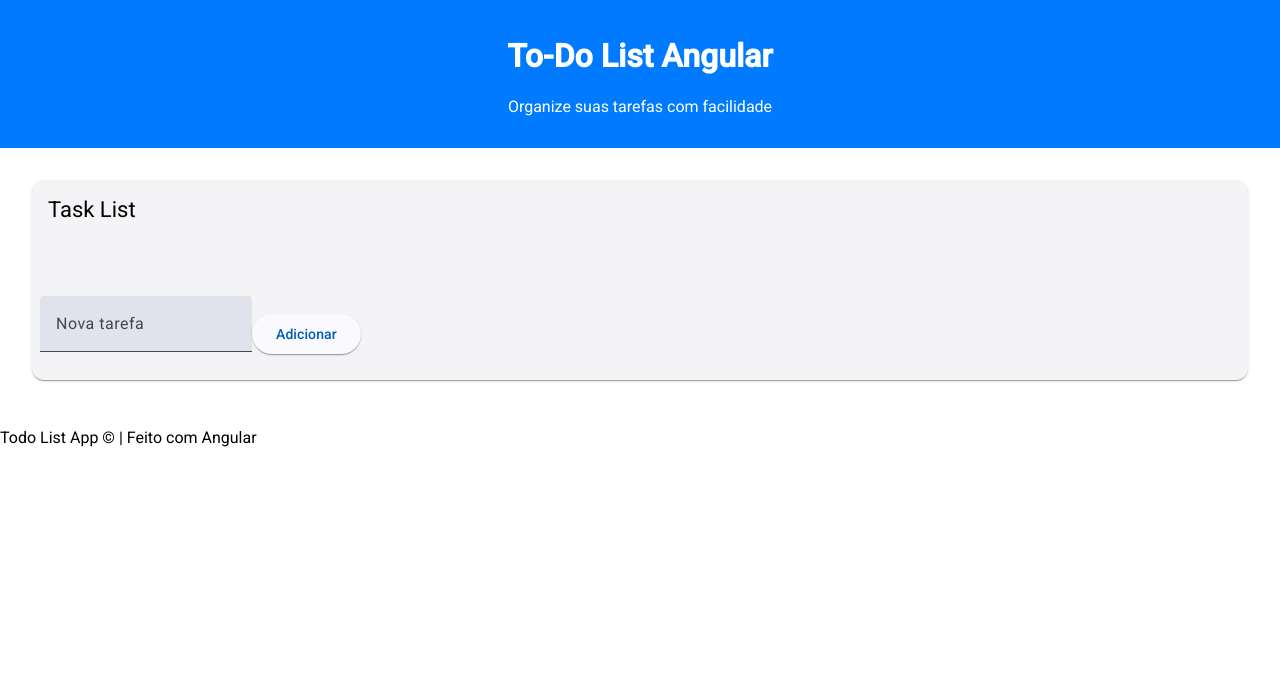
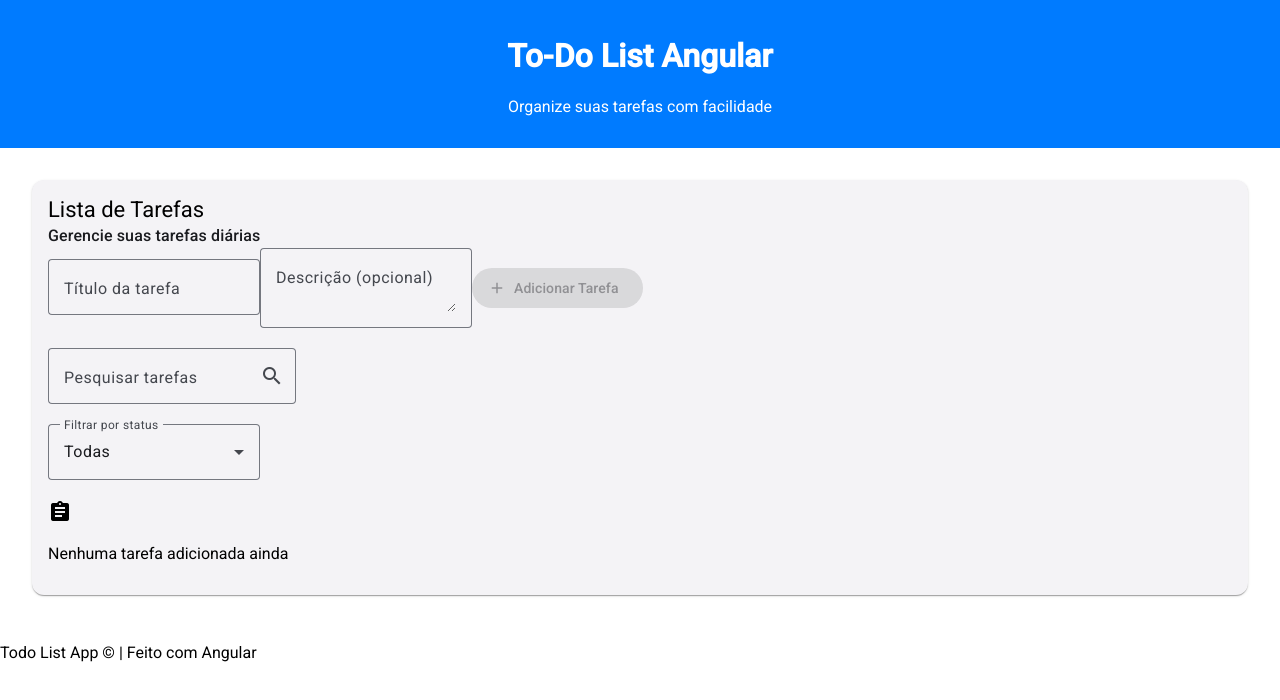
Before and after one commit to GermanoAugustoFB/todo-list-angular, an Angular app: page / in a window 1280 px wide. Shown: the top 700 px of the page. Built offline with nearby package versions, Linux system fonts and the light colour scheme.

Commit message:
feat: improve task list template with filtering and statistics view

```diff
--- a/src/app/components/task-list/task-list.component.html
+++ b/src/app/components/task-list/task-list.component.html
@@ -1,23 +1,94 @@
-<mat-card>
+<div class="task-list-container">
+  <mat-card class="main-card">
     <mat-card-header>
-    <mat-card-title>Task List</mat-card-title>
+      <mat-card-title>Lista de Tarefas</mat-card-title>
+      <mat-card-subtitle>Gerencie suas tarefas diárias</mat-card-subtitle>
     </mat-card-header>
+
     <mat-card-content>
-    <mat-list>
-      <mat-list-item>
+      <!-- Formulário para adicionar nova tarefa -->
+      <div class="add-task-form">
+        <mat-form-field appearance="outline" class="full-width">
+          <mat-label>Título da tarefa</mat-label>
+          <input matInput [(ngModel)]="newTaskTitle" placeholder="O que precisa ser feito?" />
+        </mat-form-field>
+
+        <mat-form-field appearance="outline" class="full-width">
+          <mat-label>Descrição (opcional)</mat-label>
+          <textarea matInput [(ngModel)]="newTaskDescription" placeholder="Detalhes da tarefa"></textarea>
+        </mat-form-field>
+
+        <button mat-raised-button color="primary" (click)="onAddTask()" [disabled]="!newTaskTitle.trim()">
+          <mat-icon>add</mat-icon> Adicionar Tarefa
+        </button>
+      </div>
+
+      <!-- Campo de pesquisa e filtros -->
+      <div class="search-filter-container">
+        <!-- Campo de pesquisa -->
+        <mat-form-field appearance="outline" class="search-field">
+          <mat-label>Pesquisar tarefas</mat-label>
+          <input matInput [(ngModel)]="searchText" (keyup)="applyFilter()" placeholder="Buscar por título ou descrição">
+          <mat-icon matSuffix>search</mat-icon>
+        </mat-form-field>
+
+        <!-- Filtros por status -->
+        <div class="filters-container">
+          <mat-form-field appearance="outline">
+            <mat-label>Filtrar por status</mat-label>
+            <mat-select [(ngModel)]="filterStatus" (selectionChange)="applyFilter()">
+              <mat-option value="all">Todas</mat-option>
+              <mat-option value="active">Pendentes</mat-option>
+              <mat-option value="completed">Concluídas</mat-option>
+            </mat-select>
+          </mat-form-field>
+
+          <button mat-button color="warn" *ngIf="hasCompletedTasks()"
+                  (click)="clearCompletedTasks()" matTooltip="Remover tarefas concluídas">
+            <mat-icon>delete_sweep</mat-icon> Limpar concluídas
+          </button>
+        </div>
+      </div>
+
+      <!-- Lista de tarefas com drag-and-drop -->
+      <div cdkDropList *ngIf="filteredTasks.length > 0; else noTasks"
+           (cdkDropListDropped)="onDrop($event)"
+           class="tasks-container">
+        <div *ngFor="let task of filteredTasks" cdkDrag class="task-drag-item">
+          <div class="drag-placeholder" *cdkDragPlaceholder></div>
+          <div class="drag-handle" cdkDragHandle>
+            <mat-icon>drag_indicator</mat-icon>
+          </div>
           <app-task-item
-        *ngFor="let task of tasks"
             [task]="task"
             (editTask)="onEditTask(task)"
             (deleteTask)="onDeleteTask(task.id)"
+            (toggleComplete)="onToggleTaskCompletion(task.id)"
           ></app-task-item>
-      </mat-list-item>
-    </mat-list>
+        </div>
+      </div>
+
+      <!-- Mensagem quando não há tarefas -->
+      <ng-template #noTasks>
+        <div class="no-tasks-message">
+          <mat-icon class="large-icon">assignment</mat-icon>
+          <p *ngIf="searchText && searchText.trim()">Nenhuma tarefa encontrada com "{{ searchText }}"</p>
+          <p *ngIf="!searchText || !searchText.trim()">
+            {{ filterStatus === 'all' ? 'Nenhuma tarefa adicionada ainda' :
+               filterStatus === 'active' ? 'Nenhuma tarefa pendente' :
+               'Nenhuma tarefa concluída' }}
+          </p>
+        </div>
+      </ng-template>
     </mat-card-content>
-  <mat-card-actions>
-    <mat-form-field appearance="fill">
-      <input matInput [(ngModel)]="newTask" placeholder="Nova tarefa" />
-    </mat-form-field>
-    <button mat-raised-button color="primary" (click)="onAddTask()">Adicionar</button>
-  </mat-card-actions>
+
+    <!-- Contador de tarefas -->
+    <mat-card-footer *ngIf="tasks.length > 0">
+      <div class="tasks-counter">
+        <span>{{ tasks.length }} {{ tasks.length === 1 ? 'tarefa' : 'tarefas' }} no total</span>
+        <span>{{ getPendingTasksCount() }} pendentes</span>
+        <span>{{ getCompletedTasksCount() }} concluídas</span>
+      </div>
+    </mat-card-footer>
   </mat-card>
+</div>
```
Lines whose indentation alone changed are shown as unchanged.
